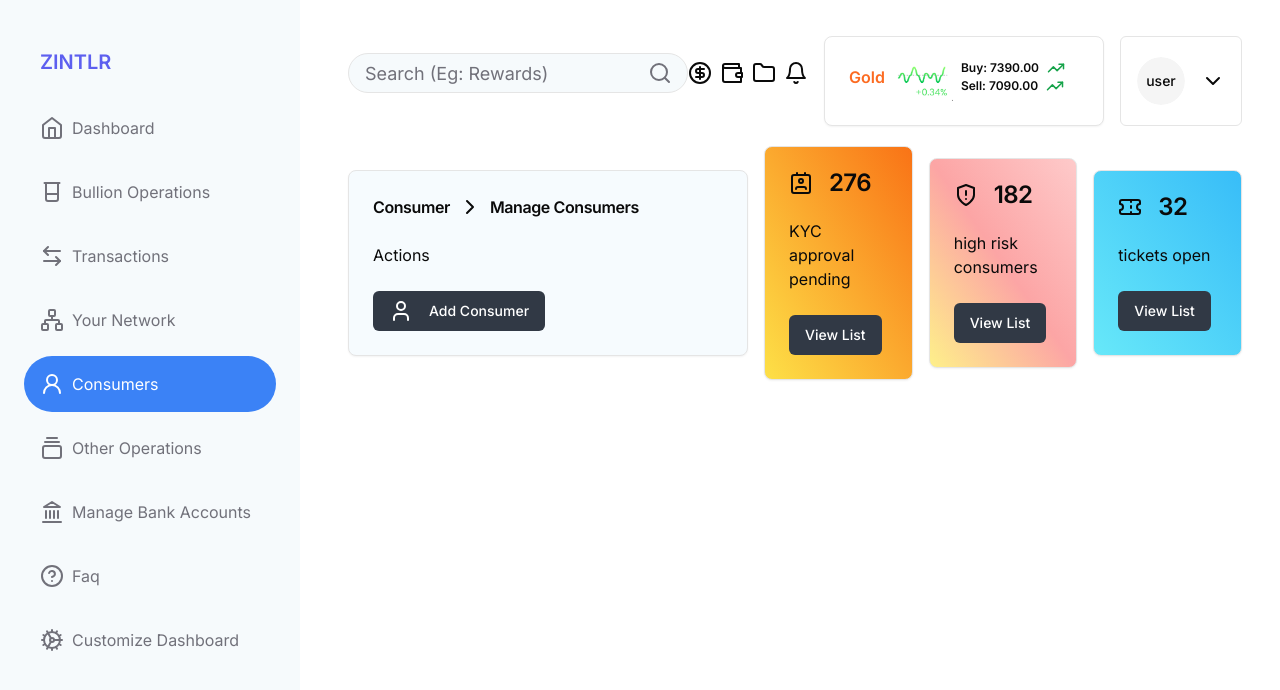
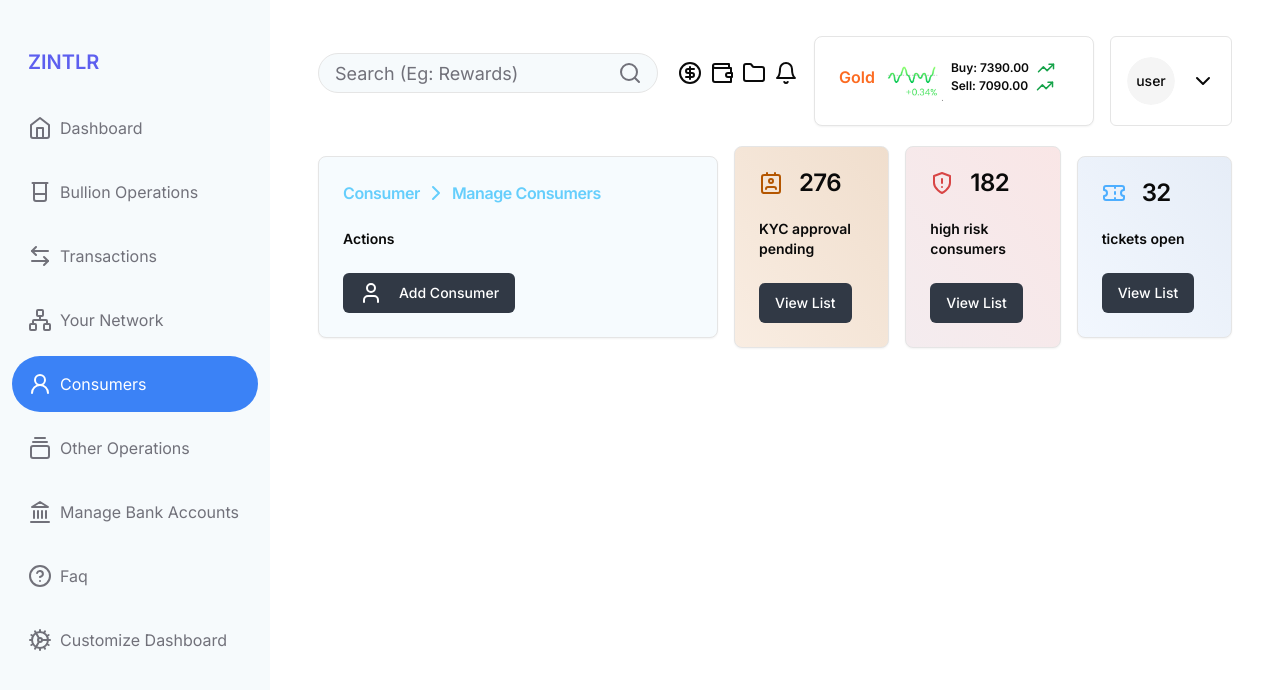
Before and after one commit to nakshatraraghav/zintlr-task, a React (Vite) app: page /consumers in a window 1280 px wide. Shown: the top 690 px of the page. Built offline with nearby package versions, Linux system fonts and the light colour scheme.

Commit message:
(ui-fix): fix ui in search-bar sidebar etc

```diff
--- a/src/components/cards/card.tsx
+++ b/src/components/cards/card.tsx
@@ -14,22 +14,30 @@
 
 interface CardProps {
   Icon: LucideIcon;
+  iconColor: string;
   count: number;
   body: string;
   action: string;
   className: ClassValue;
 }
 
-export function Card({ body, count, action, Icon, className }: CardProps) {
+export function Card({
+  body,
+  count,
+  action,
+  Icon,
+  className,
+  iconColor,
+}: CardProps) {
   return (
     <ShadcnCard className={cn(className, "w-full")}>
       <CardHeader>
         <CardTitle className="flex items-center space-x-4">
-          <Icon />
+          <Icon className={iconColor} />
           <div>{count}</div>
         </CardTitle>
       </CardHeader>
-      <CardContent>{body}</CardContent>
+      <CardContent className="text-sm font-semibold">{body}</CardContent>
       <CardFooter>
         <Button className="bg-[#313945] text-white">{action}</Button>
       </CardFooter>
--- a/src/components/cards/cards-list.tsx
+++ b/src/components/cards/cards-list.tsx
@@ -14,6 +14,7 @@
             action={data.action}
             body={data.body}
             className={data.className}
+            iconColor={data.iconColor}
           />
         );
       })}
--- a/src/components/cards/manage-consumer-card.tsx
+++ b/src/components/cards/manage-consumer-card.tsx
@@ -14,13 +14,13 @@
   return (
     <ShadcnCard className="bg-[#f6fbfe] min-w-[400px]">
       <CardHeader>
-        <CardTitle className="flex items-center space-x-2 text-base">
+        <CardTitle className="flex items-center space-x-1 text-base text-[#65cefc]">
           <div>Consumer</div>
           <ChevronRight />
           <div>Manage Consumers</div>
         </CardTitle>
       </CardHeader>
-      <CardContent>Actions</CardContent>
+      <CardContent className="text-sm font-semibold">Actions</CardContent>
       <CardFooter>
         <Button className="bg-[#313945] text-white">
           <div className="flex items-center space-x-4">
--- a/src/components/navbar/search-bar.tsx
+++ b/src/components/navbar/search-bar.tsx
@@ -7,7 +7,7 @@
     <div className="group relative transition-all duration-300">
       <Input
         placeholder="Search (Eg: Rewards)"
-        className="group-hover:placeholder:text-zinc-800 bg-[#f6fafc] text-lg placeholder:text-zinc-500 md:w-[340px] px-4 py-3 text-zinc-800 rounded-full focus:outline-none"
+        className="group-hover:placeholder:text-[#c5c8ca] bg-[#f6fafc] text-lg placeholder:text-zinc-500 md:w-[340px] px-4 py-3 text-zinc-800 rounded-full focus:outline-none"
       />
       <SearchIcon className="absolute top-2 right-4 text-zinc-500 group-hover:text-zinc-800" />
     </div>
--- a/src/components/sidebar/sidebar.tsx
+++ b/src/components/sidebar/sidebar.tsx
@@ -3,7 +3,7 @@
 
 export function Sidebar() {
   return (
-    <div className="p-6 hidden md:block h-screen min-w-[300px] bg-[#f6fafc]">
+    <div className="py-6 px-3 hidden md:block h-screen min-w-[270px] bg-[#f6fafc]">
       <div className="uppercase text-[#5d5fef] text-xl font-semibold py-6 px-4">
         Zintlr
       </div>
--- a/src/data/cards.ts
+++ b/src/data/cards.ts
@@ -5,6 +5,7 @@
 
 interface CardData {
   Icon: LucideIcon;
+  iconColor: string;
   count: number;
   body: string;
   action: string;
@@ -14,23 +15,26 @@
 export const cardData: CardData[] = [
   {
     Icon: Contact,
+    iconColor: "text-[#b45600]",
     count: 276,
     body: "KYC approval pending",
     action: "View List",
-    className: "bg-gradient-to-bl from-orange-500 to-yellow-300",
+    className: "bg-gradient-to-bl from-[#f0decd] to-[#f9ede2]",
   },
   {
     Icon: ShieldAlert,
+    iconColor: "text-[#d84545]",
     count: 182,
     body: "high risk consumers",
     action: "View List",
-    className: "bg-gradient-to-bl from-red-200 via-red-300 to-yellow-200",
+    className: "bg-gradient-to-bl from-[#f9e6e6] to-[#f4ecef]",
   },
   {
     Icon: Ticket,
+    iconColor: "text-[#4daeff]",
     count: 32,
     body: "tickets open",
     action: "View List",
-    className: "bg-gradient-to-bl from-sky-400 to-cyan-300",
+    className: "bg-gradient-to-bl from-[#e6edf7] to-[#f2f7fe]",
   },
 ];
```
